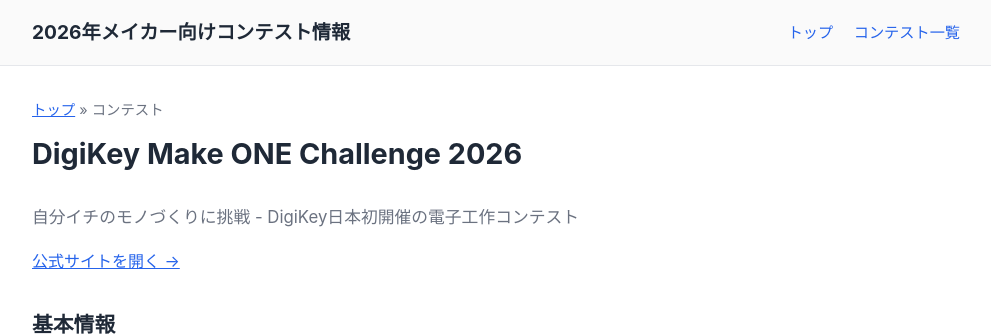
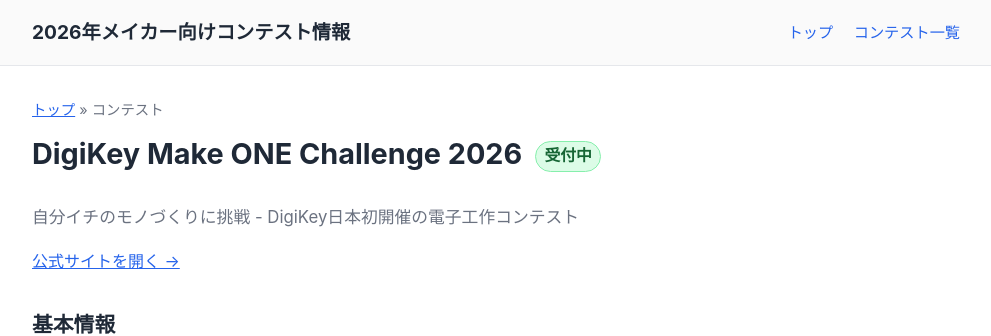
Before and after one commit to airpocket-soundman/maker_contest_2026, a Jekyll site: the page built from _contests/digikey-make-one-challenge-2026.md, in a window 1280 px wide. Shown: the top 336 px of the page, without its empty margins (144-1135 px from the left). Built offline with Jekyll 4.4.1, drawn with Linux system fonts in a browser that asks for light colours.

Commit message:
Show status badge in contest detail page header
トップページと同じ「受付前 / 受付中 / 終了」バッジをコンテスト詳細ページの
H1 タイトル横にも表示。h1 内では文字サイズと垂直位置を縮小して馴染ませる。

Co-Authored-By: Claude Opus 4.7 (1M context) <noreply@anthropic.com>

```diff
--- a/_layouts/contest.html
+++ b/_layouts/contest.html
@@ -4,7 +4,14 @@ layout: default
 <article class="contest">
   <header class="contest-header">
     <p class="breadcrumb"><a href="{{ '/' | relative_url }}">トップ</a> &raquo; コンテスト</p>
-    <h1>{{ page.title }}</h1>
+    <h1>
+      {{ page.title }}
+      {% if page.entry_period.start and page.entry_period.end %}
+        <span class="status-badge"
+              data-start="{{ page.entry_period.start | date: '%Y-%m-%d' }}T00:00:00+09:00"
+              data-end="{{ page.entry_period.end | date: '%Y-%m-%d' }}T23:59:59+09:00">--</span>
+      {% endif %}
+    </h1>
     {% if page.tagline %}<p class="tagline">{{ page.tagline }}</p>{% endif %}
     {% if page.official_url %}
       <p class="official-link"><a href="{{ page.official_url }}" target="_blank" rel="noopener">公式サイトを開く &rarr;</a></p>
--- a/assets/style.css
+++ b/assets/style.css
@@ -114,6 +114,7 @@ th { background: var(--color-accent-bg); font-weight: bold; }
   vertical-align: middle;
   white-space: nowrap;
 }
+h1 .status-badge { font-size: 0.55em; vertical-align: 0.2em; }
 .status-active   { background: #dcfce7; color: #166534; border: 1px solid #86efac; }
 .status-upcoming { background: #dbeafe; color: #1e40af; border: 1px solid #93c5fd; }
 .status-ended    { background: var(--color-accent-bg); color: var(--color-muted); border: 1px solid var(--color-border); }
```
